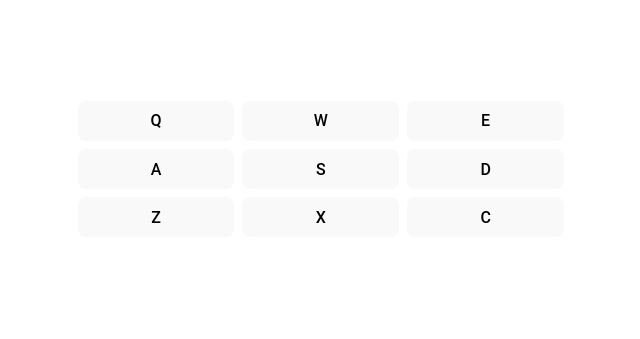
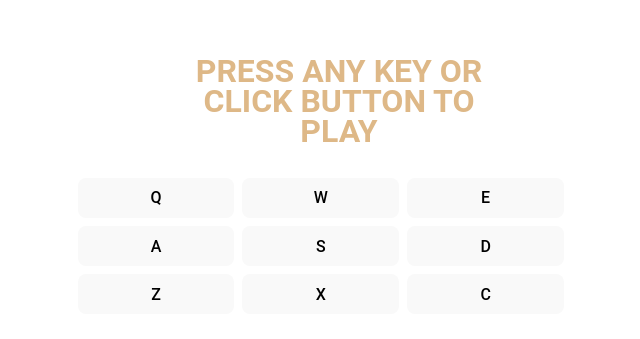
Before and after one commit to SamX23/drum-machine, a React (Vite) app: page / in a window 1280 px wide. Shown: the part 231-570 px from the top of the page, without its empty margins (301-941 px from the left). Built offline with nearby package versions, Linux system fonts and the light colour scheme.

Commit message:
Update : default state and styling

```diff
--- a/src/App.css
+++ b/src/App.css
@@ -1,3 +1,13 @@
+#display {
+  text-align: center;
+  font-size: xx-large;
+  margin: 2rem auto;
+  font-weight: bold;
+  color: burlywood;
+  width: 300px;
+  line-height: 30px;
+}
+
 .drums {
   display: flex;
   flex-wrap: wrap;
--- a/src/App.jsx
+++ b/src/App.jsx
@@ -4,7 +4,9 @@ import drumData from "./data.js";
 import "./App.css";
 
 function App() {
-  const [keyPress, setKeyPress] = useState("");
+  const [keyPress, setKeyPress] = useState(
+    "press any key or click button to play"
+  );
 
   return (
     <>
```
